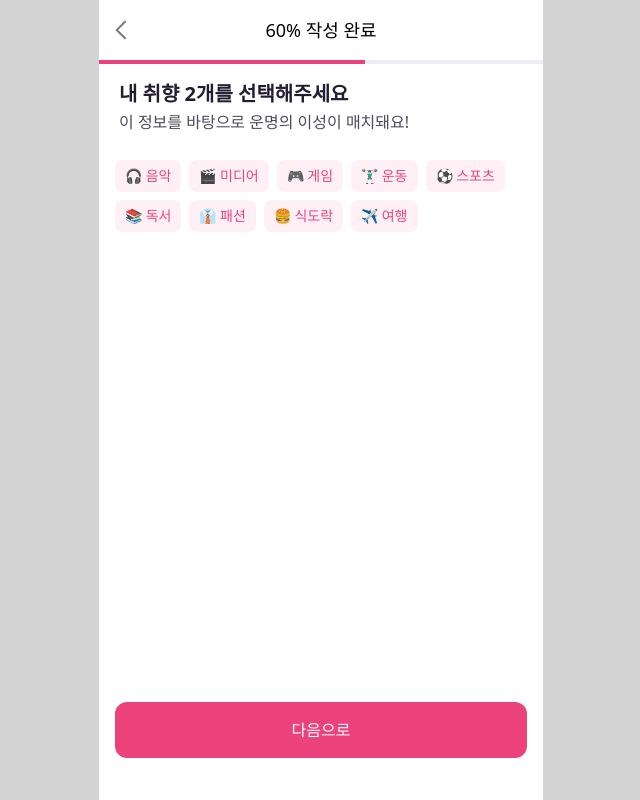
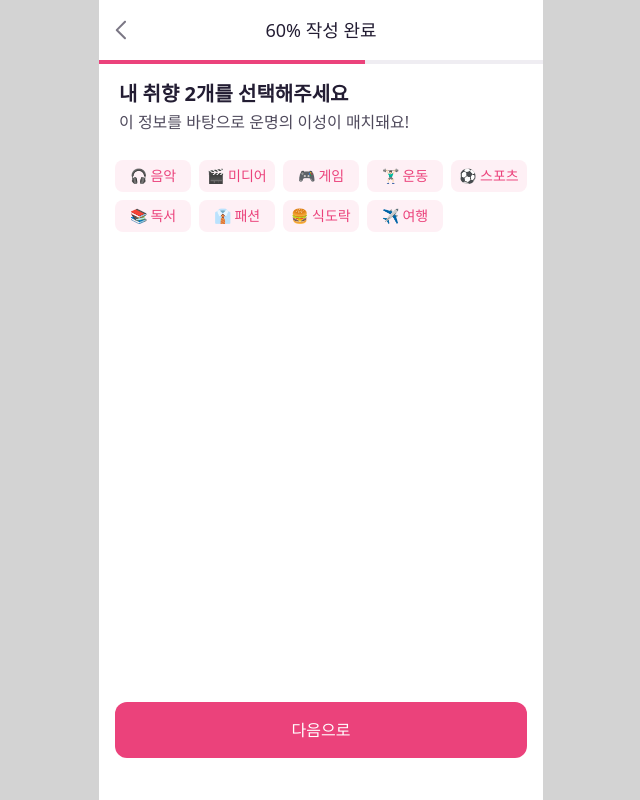
Before and after one commit to qowldud/love-soong-alarm-Web, a React (Vite) app: page /onboarding/interests in a window 1280 px wide. Shown: the whole page, without its empty margins (319-959 px from the left). Built offline with nearby package versions, Linux system fonts and the light colour scheme.

Commit message:
refacotor: Chip 공통 컴포넌트 리팩토링 및 관심사 선택 화면에 적용

```diff
--- a/src/Router.tsx
+++ b/src/Router.tsx
@@ -4,6 +4,7 @@ import { PrivateLayout } from "./components/PrivateLayout";
 import { Onboarding_Profile } from "./pages/Onboarding_Profile";
 import { Onboarding_Extra } from "./pages/Onboarding_Extra";
 import { Onboarding_Interests } from "./pages/Onboarding_Interests";
+import { Onboarding_Preference } from "./pages/Onboarding_Preference";
 
 export const router = createBrowserRouter([
   {
@@ -29,6 +30,10 @@ export const router = createBrowserRouter([
     element: <Onboarding_Interests />,
   },
   {
+    path: "/onboarding/preference",
+    element: <Onboarding_Preference />,
+  },
+  {
     element: <PrivateLayout />,
     children: [
       {
--- a/src/common/Header.tsx
+++ b/src/common/Header.tsx
@@ -15,7 +15,7 @@ export const Header = ({ title, onClick }: Props) => {
           className="size-6"
           onClick={onClick}
         />
-        <span className="text-lg font-medium text-base">{title}</span>
+        <span className="text-lg font-medium text-content-base">{title}</span>
         <span className="size-6"></span>
       </div>
     </div>
--- a/src/components/Onboarding/Chip.tsx
+++ b/src/components/Onboarding/Chip.tsx
@@ -1,11 +1,48 @@
+import clsx from "clsx";
+import CloseIcon from "@/assets/icons/close.svg?url";
+
+const variantStyles = {
+  interest: "bg-main3 text-main1 font-normal",
+  detail: "bg-fill-regular text-disabled backdrop-blur-md",
+} as const;
+
+const variantSelectedStyles = {
+  interest: "bg-main1 text-white font-normal",
+  detail: "bg-fill-inverted text-inverted font-normal backdrop-blur-md",
+} as const;
+
 interface Props {
   label: string;
+  selected?: boolean;
+  onClick?: () => void;
+  variant?: keyof typeof variantStyles;
+  removable?: boolean;
+  className?: string;
 }
 
-export const Chip = ({ label }: Props) => {
+export const Chip = ({
+  label,
+  selected = false,
+  onClick,
+  variant = "interest",
+  removable = false,
+  className,
+}: Props) => {
   return (
-    <div className="flex items-center justify-center px-2 py-1.5 rounded-lg bg-main3 text-main1 text-sm font-normal">
-      <span className="px-0.5">{label}</span>
+    <div
+      className={clsx(
+        "px-2 py-1.5 text-sm font-bold flex rounded-lg cursor-pointer",
+        selected ? variantSelectedStyles[variant] : variantStyles[variant],
+        className
+      )}
+      onClick={onClick}
+    >
+      <span className="px-0.5 whitespace-nowrap">{label}</span>
+      {removable && (
+        <button className="ml-1">
+          <img src={CloseIcon} />
+        </button>
+      )}
     </div>
   );
 };
--- /dev/null
+++ b/src/components/Onboarding/ChipStack.tsx
@@ -0,0 +1,9 @@
+import type { ReactNode } from "react";
+
+interface Props {
+  children: ReactNode;
+}
+
+export const ChipStack = ({ children }: Props) => {
+  return <div className="w-full py-2.5">{children}</div>;
+};
--- /dev/null
+++ b/src/components/Onboarding/SectionHeader.tsx
@@ -0,0 +1,13 @@
+interface Props {
+  title: string;
+  subTitle?: string;
+}
+
+export const SectionHeader = ({ title, subTitle }: Props) => {
+  return (
+    <div className="w-full pt-2 pb-1 flex justify-between">
+      <span className="px-1 text-lg font-bold text-content-base">{title}</span>
+      {subTitle && <span className="px-1 text-sm font-normal">{subTitle}</span>}
+    </div>
+  );
+};
--- a/src/index.css
+++ b/src/index.css
@@ -9,6 +9,9 @@
   --color-assistive: rgba(35, 29, 51, 0.6);
   --color-fill-regular: rgba(154, 146, 173, 0.08);
   --color-outline-regular: rgba(154, 146, 173, 0.16);
+  --color-fill-inverted: "#141112";
+  --color-inverted: "#f2ebed";
+  --color-disabled: rgba(51, 29, 36, 0.4);
 }
 
 body {
--- a/src/pages/Onboarding_Interests.tsx
+++ b/src/pages/Onboarding_Interests.tsx
@@ -1,8 +1,10 @@
 import { Button } from "../common/Button";
+import { Chip } from "../components/Onboarding/Chip";
 import { Header } from "../common/Header";
-import { Chip } from "../components/Onboarding/Chip";
+
 import { Description } from "../components/Onboarding/Description";
 import { ProgressBar } from "../components/Onboarding/ProgressBar";
+import { useState } from "react";
 
 const INTEREST_OPTIONS = [
   { label: "🎧 음악", value: "음악" },
@@ -17,6 +19,17 @@ const INTEREST_OPTIONS = [
 ];
 
 export const Onboarding_Interests = () => {
+  const [selectedInterests, setSelectedInterests] = useState<string[]>([]);
+
+  const handleSelect = (value: string) => {
+    if (selectedInterests.includes(value)) {
+      setSelectedInterests(selectedInterests.filter((item) => item !== value));
+    } else {
+      if (selectedInterests.length >= 2) return;
+      setSelectedInterests([...selectedInterests, value]);
+    }
+  };
+
   return (
     <div className="h-full flex flex-col justify-between">
       <div className="flex flex-col">
@@ -29,9 +42,21 @@ export const Onboarding_Interests = () => {
         />
 
         <div className="flex justify-center">
-          <div className="px-4 py-2.5 gap-2 flex flex-wrap">
+          <div
+            className="px-4 py-2.5 grid gap-2 justify-center w-full"
+            style={{
+              gridTemplateColumns: "repeat(auto-fit, minmax(65px, 1fr))",
+            }}
+          >
             {INTEREST_OPTIONS.map((option) => (
-              <Chip label={option.label} />
+              <Chip
+                key={option.value}
+                variant="interest"
+                selected={selectedInterests.includes(option.value)}
+                label={option.label}
+                className="w-full justify-center"
+                onClick={() => handleSelect(option.value)}
+              />
             ))}
           </div>
         </div>
--- /dev/null
+++ b/src/pages/Onboarding_Preference.tsx
@@ -0,0 +1,24 @@
+import { Header } from "../common/Header";
+import { ChipStack } from "../components/Onboarding/ChipStack";
+import { Description } from "../components/Onboarding/Description";
+import { ProgressBar } from "../components/Onboarding/ProgressBar";
+import { SectionHeader } from "../components/Onboarding/SectionHeader";
+
+export const Onboarding_Preference = () => {
+  return (
+    <div className="flex flex-col">
+      <Header title="80% 작성 완료" />
+      <ProgressBar per="80%" />
+
+      <Description
+        title="휴멸님의 음악 취향에 대해 알려주세요"
+        subTitle="더 자세히 적을수록 나와 맞는 소울메이트가 찾아와요!"
+      />
+
+      <div className="px-4">
+        <SectionHeader title="자세한 취향 분류" />
+        <ChipStack></ChipStack>
+      </div>
+    </div>
+  );
+};
```
